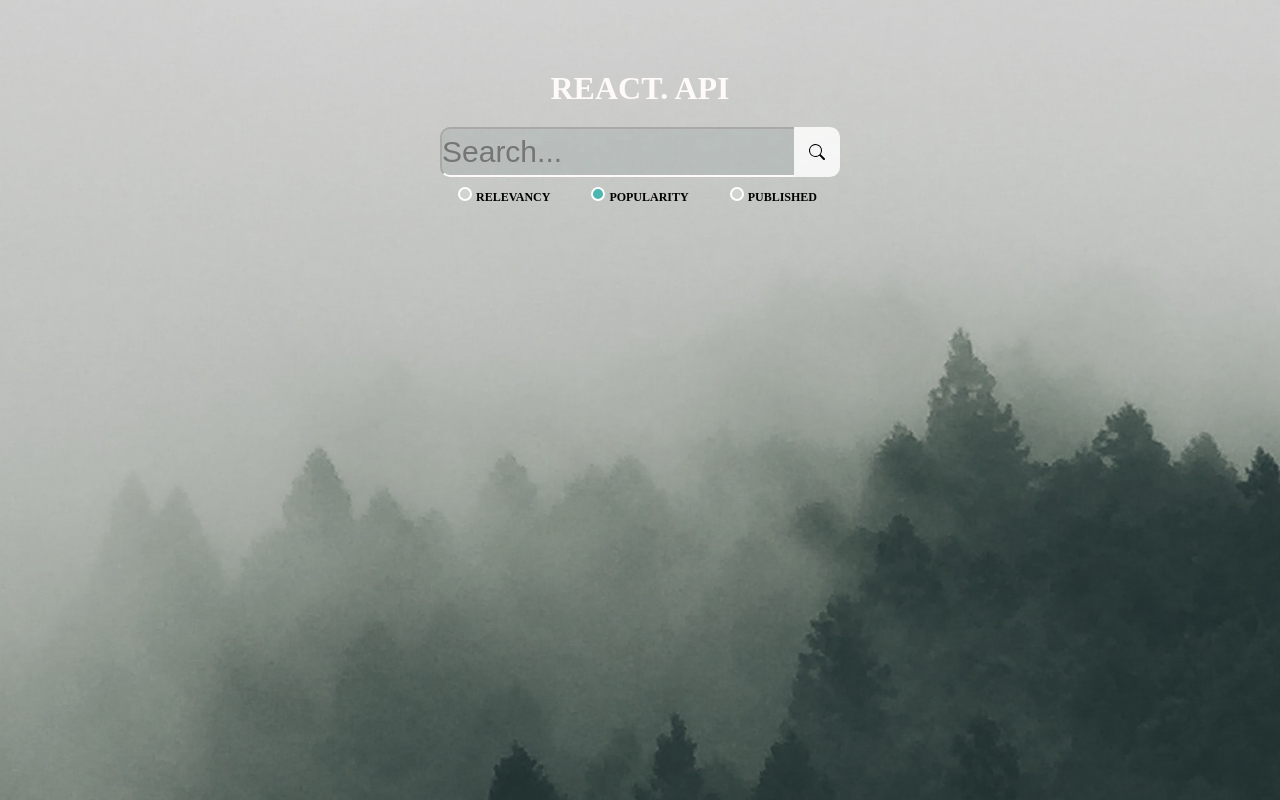
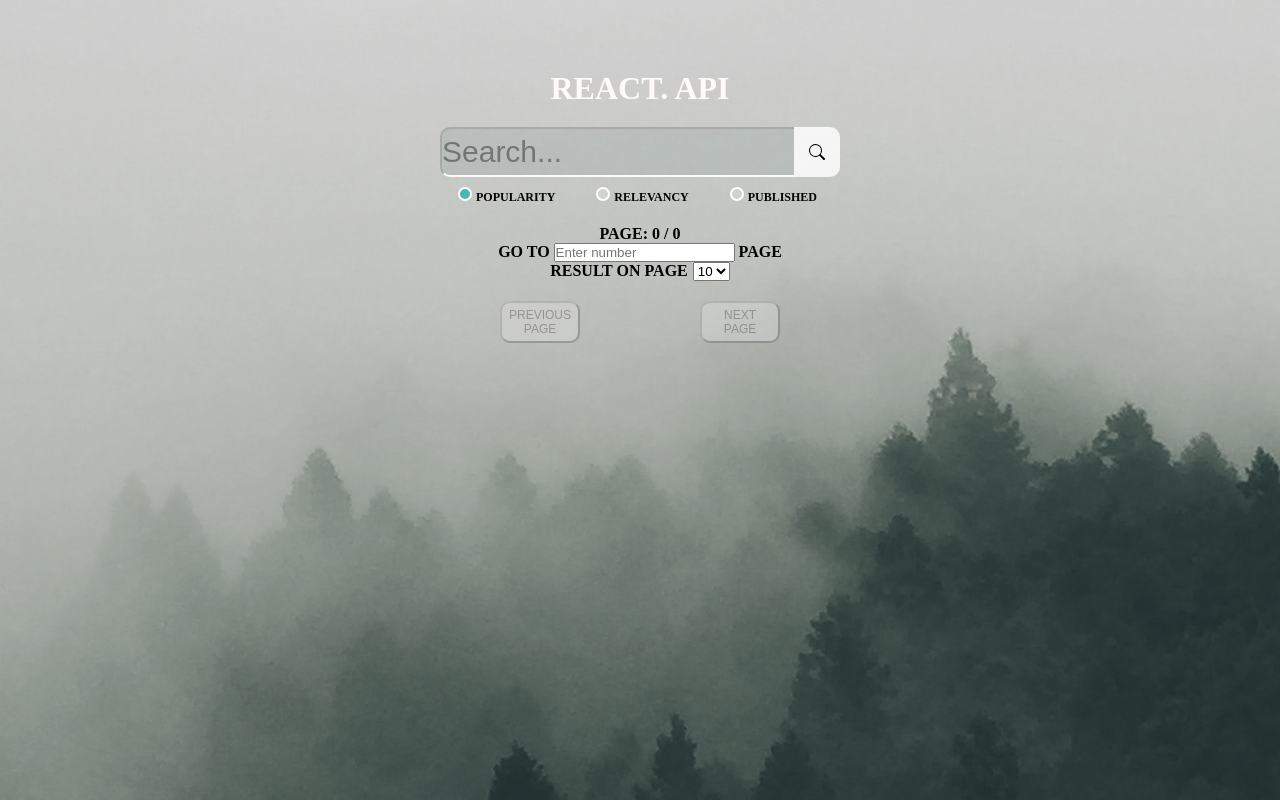
Before and after one commit to neiloxx/react, a React app in the folder react-api/: page / in a window 1280 px wide. Built offline with nearby package versions, Linux system fonts and the light colour scheme.

Commit message:
feat: add pagination and refactor handleSubmit function

```diff
--- a/react-api/src/components/SearchForm/SearchForm.tsx
+++ b/react-api/src/components/SearchForm/SearchForm.tsx
@@ -1,35 +1,56 @@
-import React, { ChangeEvent, useState } from 'react';
-import { AxiosResponse } from 'axios';
-import axiosInstance, { API_KEY } from '../../api/api';
+import React, { ChangeEvent, useEffect, useState } from 'react';
+import { getResponse } from '../../api/api';
 import { SortType } from '../../types';
+import pageHandler from '../../utils/pageHandler';
 
 import './style.scss';
 
 interface IForm {
   setArticles: (formValues: any) => void;
+  setResults: (formValues: any) => void;
 }
 
-const SearchForm: React.FC<IForm> = ({ setArticles }) => {
+const SearchForm: React.FC<IForm> = ({ setArticles, setResults }) => {
   const [searchValue, setSearchValue] = useState<string>('');
   const [isLoading, setIsLoading] = useState<boolean>(false);
   const [sortBy, setSortBy] = useState<SortType>(SortType.popularity);
+  const [page, setPage] = useState<number>(1);
+  const [artOnPage, setArtOnPage] = useState<number>(10);
+  const [pageQuantity, setPageQuantity] = useState<number>(0);
+
+  const handleFetch = (
+    sort: SortType,
+    curPage: number,
+    articlesOnPage: number,
+  ): void => {
+    setIsLoading(true);
+    setArticles([]);
+    try {
+      getResponse(searchValue, sort, articlesOnPage, curPage).then(res => {
+        setArticles(res.data.articles);
+        setArtOnPage(articlesOnPage);
+        setResults(res.data.totalResults);
+        setPageQuantity(pageHandler(res.data.totalResults, artOnPage));
+      });
+    } catch (err: any) {
+      console.error(err);
+    } finally {
+      setIsLoading(false);
+    }
+  };
 
   const handleSubmit = async (
     e: ChangeEvent<HTMLFormElement>,
   ): Promise<void> => {
     e.preventDefault();
-    setIsLoading(true);
-    try {
-      const response: AxiosResponse = await axiosInstance.get(
-        `v2/everything?q=${searchValue}&apiKey=${API_KEY}&sortBy=${sortBy}&pageSize=8`,
-      );
-      setArticles(response.data.articles);
-    } catch (err: any) {
-      console.error(e);
-    } finally {
-      setIsLoading(false);
+    handleFetch(sortBy, page, artOnPage);
+  };
+
+  useEffect(() => {
+    if (searchValue) {
+      handleFetch(sortBy, page, artOnPage);
     }
-  };
+  }, [sortBy, page, artOnPage]);
 
   return (
     <form className="search-form" onSubmit={handleSubmit}>
@@ -51,17 +72,6 @@ const SearchForm: React.FC<IForm> = ({ setArticles }) => {
         />
       </div>
       <div className="search-form__radios">
-        <label className="search-form__radios-label" htmlFor="radio-relevancy">
-          <input
-            className="search-form__radios-input"
-            id="radio-relevancy"
-            type="radio"
-            value={SortType.relevancy}
-            checked={sortBy === SortType.relevancy}
-            onChange={() => setSortBy(SortType.relevancy)}
-          />
-          relevancy
-        </label>
         <label className="search-form__radios-label" htmlFor="radio-popularity">
           <input
             className="search-form__radios-input"
@@ -72,6 +82,17 @@ const SearchForm: React.FC<IForm> = ({ setArticles }) => {
             onChange={() => setSortBy(SortType.popularity)}
           />
           popularity
+        </label>
+        <label className="search-form__radios-label" htmlFor="radio-relevancy">
+          <input
+            className="search-form__radios-input"
+            id="radio-relevancy"
+            type="radio"
+            value={SortType.relevancy}
+            checked={sortBy === SortType.relevancy}
+            onClick={() => setSortBy(SortType.relevancy)}
+          />
+          relevancy
         </label>
         <label className="search-form__radios-label" htmlFor="radio-published">
           <input
@@ -85,6 +106,64 @@ const SearchForm: React.FC<IForm> = ({ setArticles }) => {
           published
         </label>
       </div>
+      <div className="search-form__controls">
+        <p className="search-form__controls__text">
+          page:{' '}
+          <span>
+            {pageQuantity && page} / {pageQuantity}
+          </span>
+        </p>
+        <label
+          className="search-form__controls__label-input"
+          htmlFor="page-input">
+          go to{' '}
+          <input
+            className="search-form__controls__input-page"
+            id="page-input"
+            placeholder="Enter number"
+            onChange={e => {
+              if (+e.target.value > 0 && +e.target.value <= pageQuantity) {
+                setPage(+e.target.value);
+              }
+            }}
+          />{' '}
+          page
+        </label>
+        <label
+          className="search-form__controls__label-select"
+          htmlFor="art-on-page-select">
+          Result on page
+          <select
+            className="search-form__controls__select"
+            id="art-on-page-select"
+            value={artOnPage}
+            onChange={e => {
+              setArtOnPage(+e.target.value);
+              setPage(1);
+            }}>
+            <option className="search-form__controls__select-option">5</option>
+            <option className="search-form__controls__select-option">8</option>
+            <option className="search-form__controls__select-option">10</option>
+            <option className="search-form__controls__select-option">15</option>
+          </select>
+        </label>
+        <div className="search-form__controls__btns">
+          <button
+            type="button"
+            className="search-form__controls__btns-btn"
+            onClick={() => setPage(page - 1)}
+            disabled={page === 1 || isLoading}>
+            previous page
+          </button>
+          <button
+            type="button"
+            className="search-form__controls__btns-btn"
+            onClick={() => setPage(page + 1)}
+            disabled={page >= pageQuantity || isLoading}>
+            next page
+          </button>
+        </div>
+      </div>
     </form>
   );
 };
--- a/react-api/src/components/SearchForm/style.scss
+++ b/react-api/src/components/SearchForm/style.scss
@@ -43,6 +43,36 @@
       visibility: hidden;
     }
   }
+
+  &__controls {
+    margin-top: 20px;
+    display: flex;
+    flex-direction: column;
+    align-items: center;
+    text-transform: uppercase;
+    font-weight: 700;
+
+    &__select {
+      margin-left: 5px;
+    }
+
+    &__btns {
+      margin-top: 20px;
+      width: 100%;
+      display: flex;
+      align-items: center;
+      justify-content: space-around;
+
+      &-btn {
+        width: 80px;
+        text-transform: uppercase;
+        font-size: 12px;
+        padding: 5px;
+        border-radius: 10px;
+        cursor: pointer;
+      }
+    }
+  }
 }
 
 input[type='radio']:after {
```
